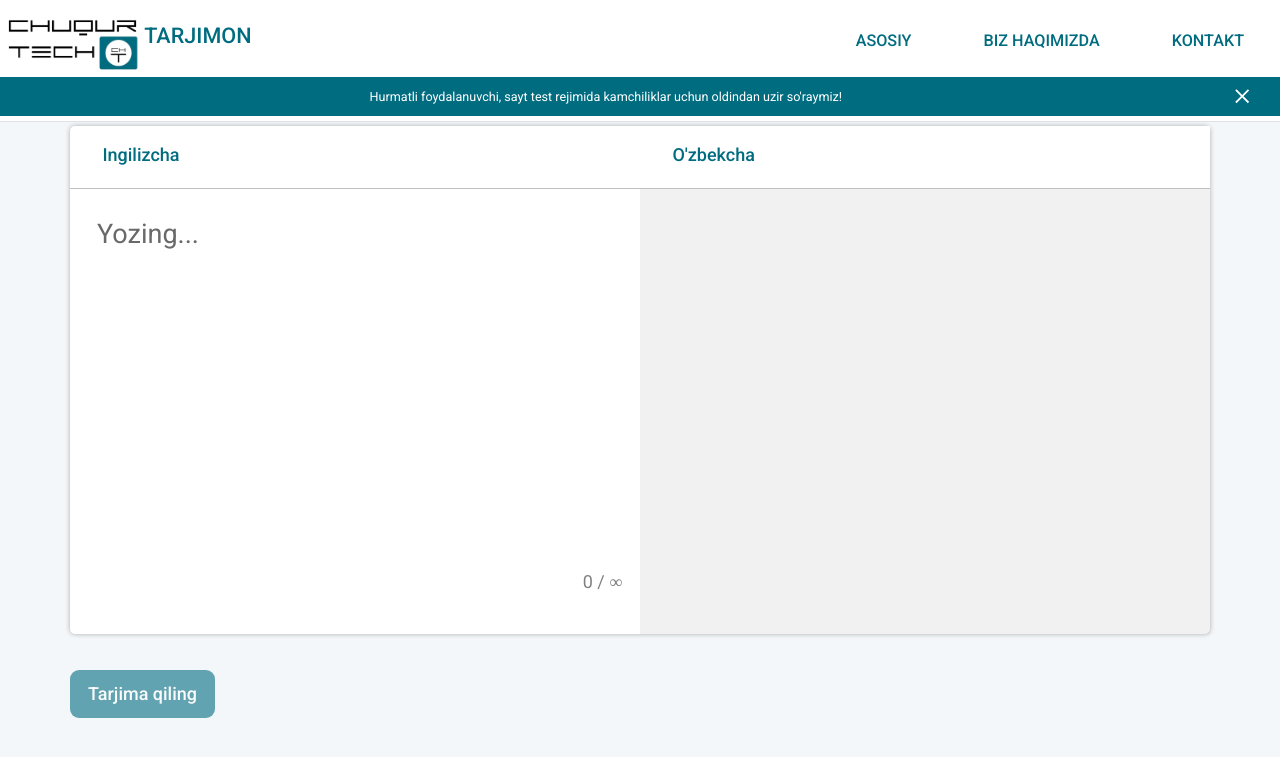
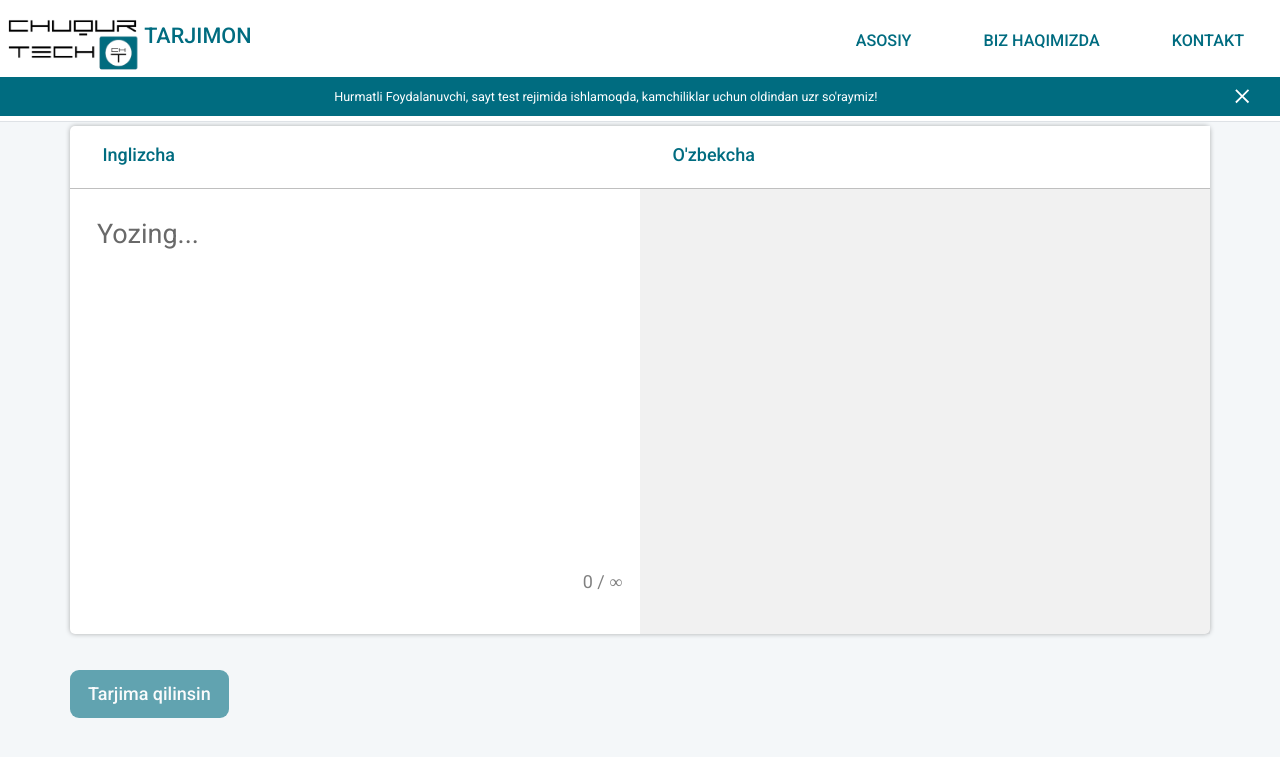
Before and after one commit to dro14/tarjimon, a Flask app: page / in a window 1280 px wide. Shown: the top 757 px of the page. Run offline with Flask 3, Linux system fonts and the light colour scheme.

Commit message:
fix typos

```diff
--- a/templates/index.html
+++ b/templates/index.html
@@ -5,7 +5,7 @@
             <div class="row">
                 <div class="col-md-6 eng-text-field-container">
                     <div class="field-header eng-text-field-header">
-                        <button class="field-header-btn field-header-btn-eng">Ingilizcha</button>
+                        <button class="field-header-btn field-header-btn-eng">Inglizcha</button>
                     </div>
                     <div class="field-box eng-text-field-box">
                         <div class="eng-text-field-wrapper">
@@ -38,7 +38,7 @@
         </div>
         <!--Translate Button-->
         <div class="container translate-btn-box">
-            <button class="translate-btn" disabled="disabled">Tarjima qiling</button>
+            <button class="translate-btn" disabled="disabled">Tarjima qilinsin</button>
         </div>
 <!--INCLUDE FOOTER-->
 {% include  "partials/footer.html" %}
--- a/templates/partials/header.html
+++ b/templates/partials/header.html
@@ -33,8 +33,7 @@
                 <div id="announcement-banner">
                     <p></p>
                     <p id="announcement-message">
-                        Hurmatli foydalanuvchi, sayt test rejimida
-                        kamchiliklar uchun oldindan uzir so'raymiz!
+                        Hurmatli Foydalanuvchi, sayt test rejimida ishlamoqda, kamchiliklar uchun oldindan uzr so'raymiz!
                     </p>
                     <button id="ann-close-btn">
                         <svg width="1.8rem" height="1.8rem" viewBox="-128 -128 768.00 768.00" xmlns="http://www.w3.org/2000/svg" xmlns:xlink="http://www.w3.org/1999/xlink" fill="#000000"><g id="SVGRepo_bgCarrier" stroke-width="0"></g><g id="SVGRepo_tracerCarrier" stroke-linecap="round" stroke-linejoin="round"></g><g id="SVGRepo_iconCarrier"> <title>cancel</title> <g id="Page-1" stroke="none" stroke-width="1" fill="none" fill-rule="evenodd"> <g id="work-case" fill="#ffffff" transform="translate(91.520000, 91.520000)"> <polygon id="Close" points="328.96 30.2933333 298.666667 1.42108547e-14 164.48 134.4 30.2933333 1.42108547e-14 1.42108547e-14 30.2933333 134.4 164.48 1.42108547e-14 298.666667 30.2933333 328.96 164.48 194.56 298.666667 328.96 328.96 298.666667 194.56 164.48"> </polygon> </g> </g> </g></svg>
```
